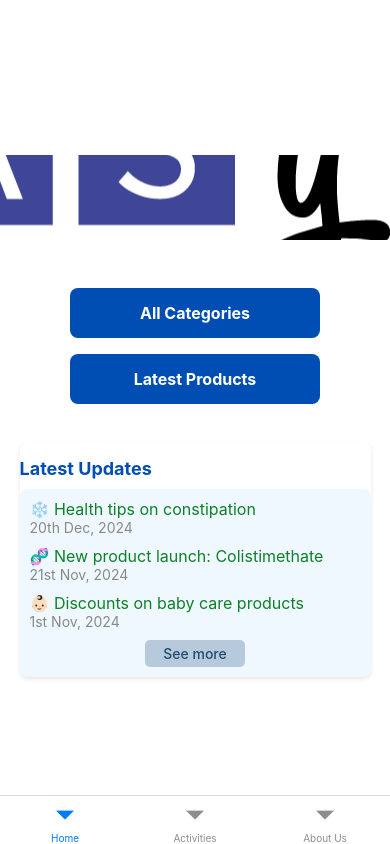
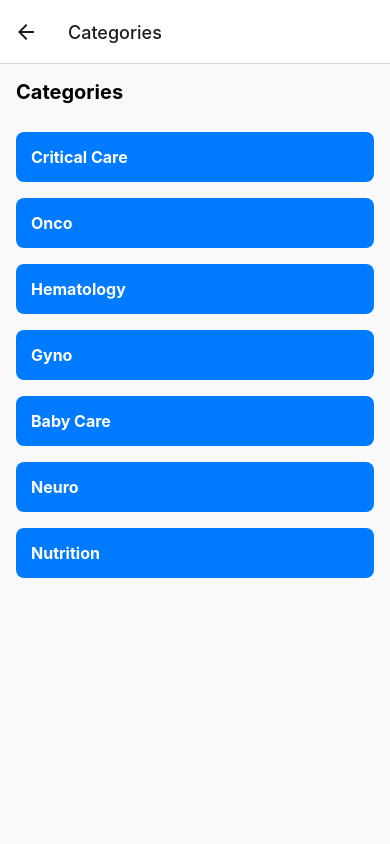
Before and after one commit to Brainless-Loco/medicine, a React Native app: screen /Categories in a window 390 px wide. Built offline with nearby package versions, Linux system fonts and the light colour scheme.

Commit message:
Screen 2 and 3 basic Implementation Done

```diff
--- a/App.js
+++ b/App.js
@@ -1,6 +1,8 @@
 import { NavigationContainer } from '@react-navigation/native';
 import { createNativeStackNavigator } from '@react-navigation/native-stack';
 import Dashboard from './screens/Dashboard/Dashboard'
+import Categories from './screens/Categories/Categories';
+import Medicines from './screens/Medicines/Medicines';
 
 
 export default function App() {
@@ -10,6 +12,8 @@ export default function App() {
     <NavigationContainer>
       <Stack.Navigator>
         <Stack.Screen name="Dashboard" component={Dashboard} options={{headerShown:false}} />
+        <Stack.Screen name="Categories" component={Categories} />
+        <Stack.Screen name="Medicines" component={Medicines} />
 
       </Stack.Navigator>
     </NavigationContainer>
--- /dev/null
+++ b/screens/Categories/Categories.js
@@ -0,0 +1,45 @@
+import React from 'react';
+import { View, Text, StyleSheet, TouchableOpacity } from 'react-native';
+
+export default function Categories({ navigation }) {
+  const categories = ["Critical Care", "Onco", "Hematology", "Gyno", "Baby Care", "Neuro", "Nutrition"];
+
+  return (
+    <View style={styles.container}>
+      <Text style={styles.title}>Categories</Text>
+      {categories.map((category) => (
+        <TouchableOpacity
+          key={category}
+          style={styles.category}
+          onPress={() => navigation.navigate('Medicines', { category })}
+        >
+          <Text style={styles.categoryText}>{category}</Text>
+        </TouchableOpacity>
+      ))}
+    </View>
+  );
+}
+
+const styles = StyleSheet.create({
+  container: {
+    flex: 1,
+    padding: 16,
+    backgroundColor: '#f9f9f9',
+  },
+  title: {
+    fontSize: 20,
+    fontWeight: 'bold',
+    marginBottom: 20,
+  },
+  category: {
+    padding: 15,
+    marginVertical: 8,
+    backgroundColor: '#007bff',
+    borderRadius: 8,
+  },
+  categoryText: {
+    color: '#fff',
+    fontSize: 16,
+    fontWeight: 'bold',
+  },
+});
--- a/screens/Dashboard/Dashboard.js
+++ b/screens/Dashboard/Dashboard.js
@@ -4,7 +4,7 @@ import { createBottomTabNavigator } from '@react-navigation/bottom-tabs';
 import Home from '../../components/Dashboard/Tabs/Home/Home';
 import Activities from '../../components/Dashboard/Tabs/Activities/Activities';
 import AboutUs from '../../components/Dashboard/Tabs/AboutUs/AboutUs';
-import Icon from '@react-native-vector-icons/fontawesome';
+import FontAwesome5 from '@expo/vector-icons/FontAwesome5';
 
 const Tab = createBottomTabNavigator();
 
--- /dev/null
+++ b/screens/Medicines/Medicines.js
@@ -0,0 +1,39 @@
+import React from 'react';
+import { View, Text, StyleSheet } from 'react-native';
+
+export default function Medicines({ route }) {
+  const { category } = route.params;
+
+  // Sample medicines for the category (replace with dynamic data)
+  const medicines = {
+    "Critical Care": ["Medicine A", "Medicine B"],
+    "Onco": ["OncoMed A", "OncoMed B"],
+    // Add more categories and medicines here
+  };
+
+  return (
+    <View style={styles.container}>
+      <Text style={styles.title}>Medicines in {category}</Text>
+      {medicines[category]?.map((medicine, index) => (
+        <Text key={index} style={styles.medicine}>{medicine}</Text>
+      )) || <Text>No medicines found for this category.</Text>}
+    </View>
+  );
+}
+
+const styles = StyleSheet.create({
+  container: {
+    flex: 1,
+    padding: 16,
+    backgroundColor: '#f9f9f9',
+  },
+  title: {
+    fontSize: 20,
+    fontWeight: 'bold',
+    marginBottom: 20,
+  },
+  medicine: {
+    fontSize: 16,
+    marginBottom: 8,
+  },
+});
```
